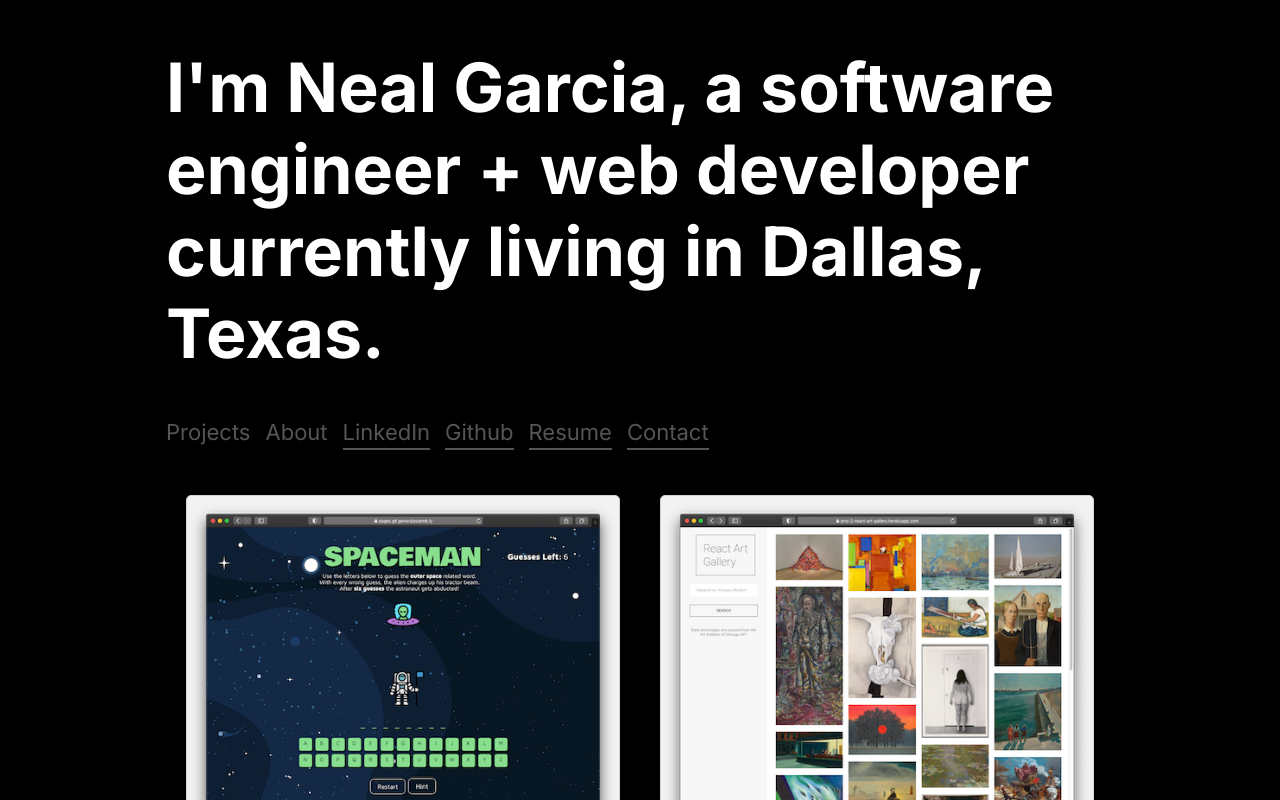
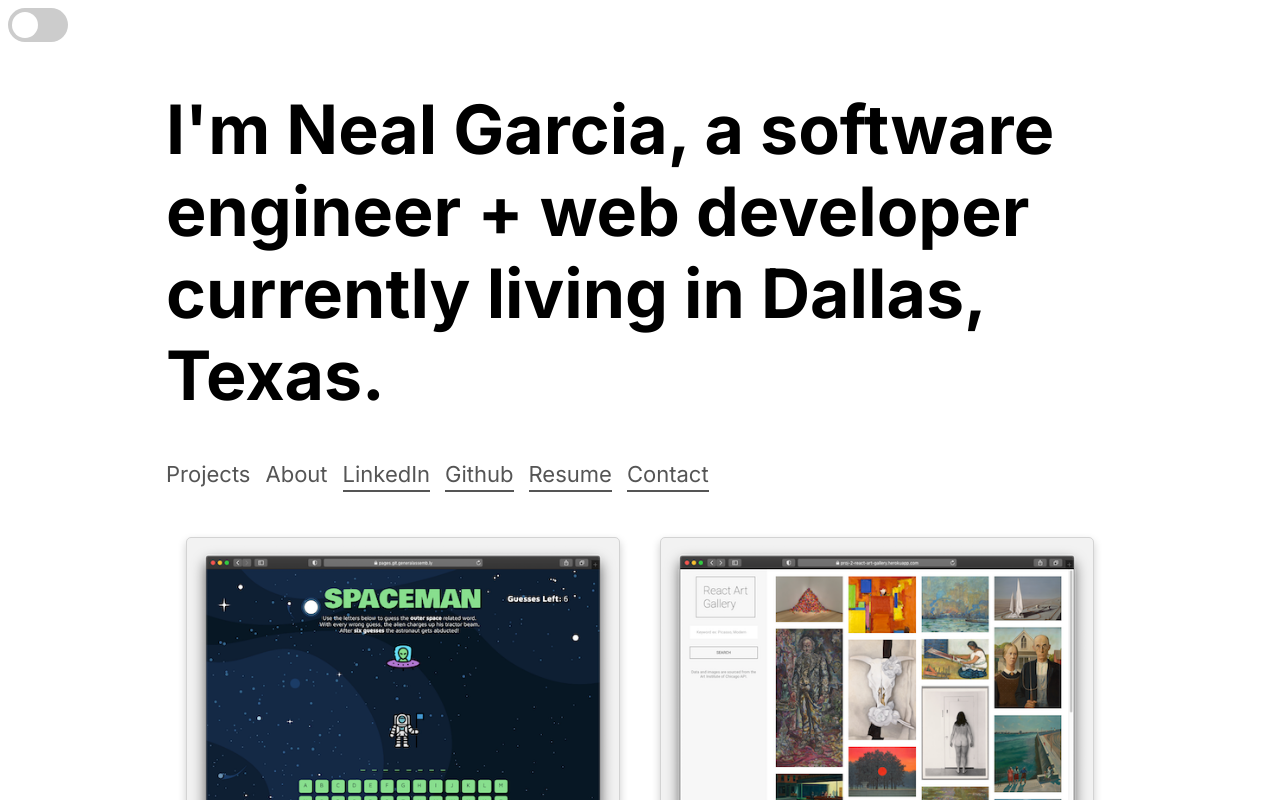
Before and after one commit to NealGarcia/react-portfolio-site, a React (Create React App) app: page / in a window 1280 px wide. Shown: the top 800 px of the page. Built offline with nearby package versions, Linux system fonts and the light colour scheme.

Commit message:
Dark Mode css and component created

```diff
--- /dev/null
+++ b/src/DarkMode.css
@@ -0,0 +1,78 @@
+/* users previous toggle settings */
+:root {
+    ---font-color: #FFFFFF;
+    ---background-color: #000000;
+}
+
+/* user browser preference */
+[data-theme="dark"] {
+    ---font-color: #FFFFFF;
+    ---background-color: #000000;
+}
+
+/* light mode */
+body{
+    background-color: var(--background-color);
+    color: var(--font-color);
+}
+
+/* toggle button css */
+.toggle-theme-wrapper {
+    display: flex;
+    flex-direction: row;
+    align-items: center;
+    gap: 4px;
+  }
+
+  .toggle-theme-wrapper span {
+    font-size: 28px;
+  }
+
+  .toggle-theme {
+    position: relative;
+    display: inline-block;
+    height: 34px;
+    width: 60px;
+  }
+
+  .toggle-theme input {
+    display: none;
+  }
+
+  .slider {
+    background-color: #ccc;
+    position: absolute;
+    cursor: pointer;
+    bottom: 0;
+    left: 0;
+    right: 0;
+    top: 0;
+    transition: 0.2s;
+  }
+
+  .slider:before {
+    background-color: #fff;
+    bottom: 4px;
+    content: "";
+    height: 26px;
+    left: 4px;
+    position: absolute;
+    transition: 0.4s;
+    width: 26px;
+  }
+
+  input:checked + .slider:before {
+    transform: translateX(26px);
+  }
+
+  input:checked + .slider {
+    background-color: cornflowerblue;
+  }
+
+  .slider.round {
+    border-radius: 34px;
+  }
+
+  .slider.round:before {
+    border-radius: 50%;
+  }
--- /dev/null
+++ b/src/components/DarkMode.js
@@ -0,0 +1,18 @@
+import "../DarkMode.css"
+import React from 'react';
+
+function DarkMode(props) {
+    return (
+        <div className="toggle-theme-wrapper">
+          <label className="toggle-theme" htmlFor="checkbox">
+            <input
+              type="checkbox"
+              id="checkbox"
+            />
+            <div className="slider round"></div>
+          </label>
+        </div>
+      );
+}
+
+export default DarkMode;
--- a/src/components/Header.js
+++ b/src/components/Header.js
@@ -1,10 +1,16 @@
-import React from 'react';
+import React, { useState }from 'react';
 import resume from '../assets/resume.pdf'
+import Toggle from "react-toggle";
+import DarkMode from './DarkMode';
+import "react-toggle/style.css"
 
 
 function Header(props) {
+    const [isDark, setIsDark] = useState(true);
+
     return (
         <div>
+            <DarkMode />
             <div className = "titleWrapper">
                 {/* <h2 className = "name">Neal Garcia</h2> */}
                 <h1 className = "titleHeader">
--- a/src/index.css
+++ b/src/index.css
@@ -1,4 +1,4 @@
-@import url('https://fonts.googleapis.com/css2?family=Inter:wght@100;200;300;400;500;600;700&display=swap');
+@import url('https://fonts.googleapis.com/css2?family=Inter:wght@100;200;300;400;500;600;700&family=Space+Grotesk:wght@300;400;500;600;700&display=swap');
 
 body {
   font-family: 'Inter',
```
Also changed, not shown: src/components/Toggle.js (+12 -0 lines).
